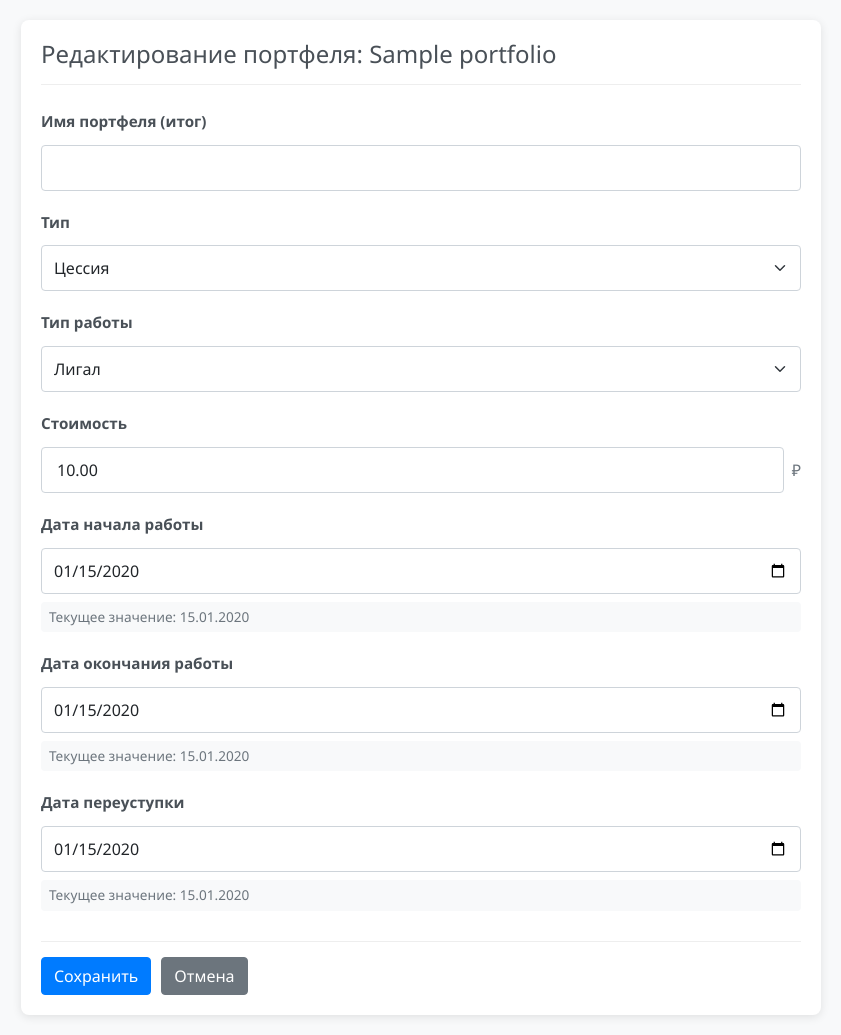
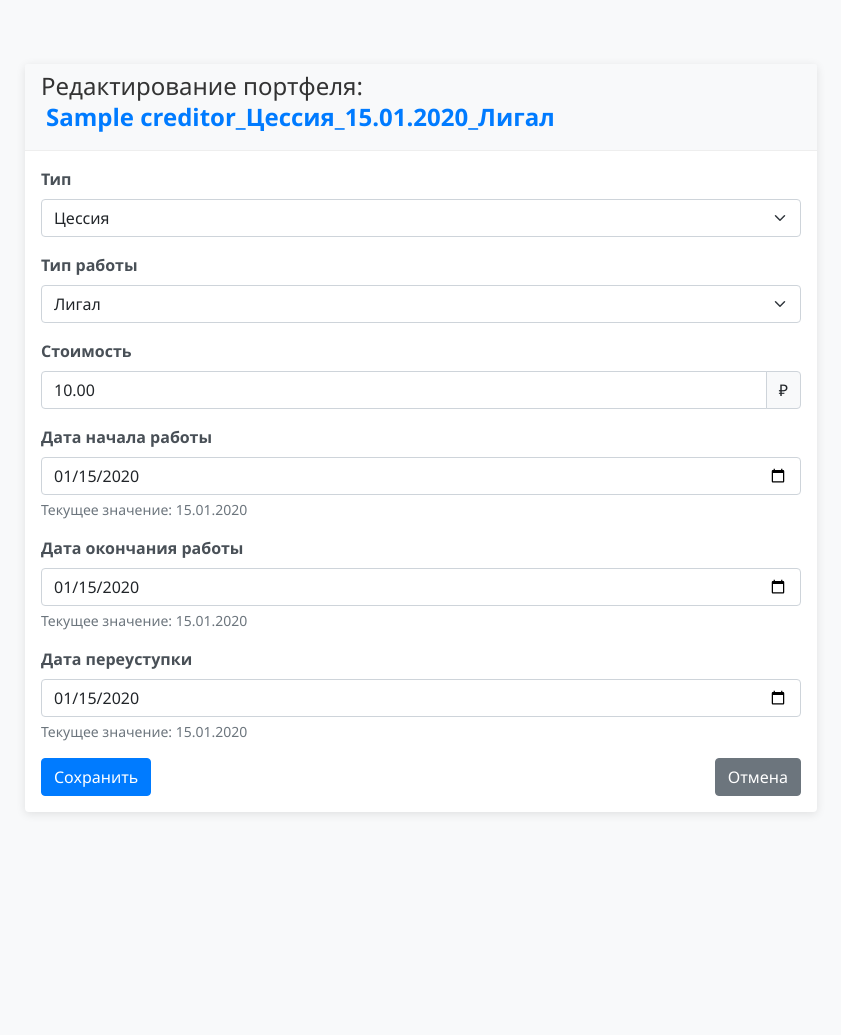
Before and after one commit to Puramid/django_agreements_try2, a Django app: page /portfolio/1/edit/ in a window 1280 px wide. Shown: the whole page, without its empty margins (219-1060 px from the left). After the commit the page ends 814 px from the top, so only its background shows below. Run offline with Django 4.2, Linux system fonts and the light colour scheme; tables that the repository leaves empty hold one stand-in row (values such as "Sample post").

Commit message:
Переделал dashboard, и починил названия

```diff
--- a/deals/templates/base.html
+++ b/deals/templates/base.html
@@ -5,12 +5,15 @@
     <meta name="viewport" content="width=device-width, initial-scale=1.0">
     <title>{% block title %}ECOI{% endblock %}</title>
     <link href="https://cdn.jsdelivr.net/npm/bootstrap@5.1.3/dist/css/bootstrap.min.css" rel="stylesheet">
+    <link rel="stylesheet" href="https://cdn.jsdelivr.net/npm/bootstrap-icons@1.8.1/font/bootstrap-icons.css">
     <style>
         /* Основные стили */
         body {
             font-family: 'Segoe UI', Tahoma, Geneva, Verdana, sans-serif;
             background-color: #f8f9fa;
             color: #333;
+            margin: 0;
+            padding: 0;
         }
 
         .container {
@@ -302,77 +283,59 @@
             color: #0c5460;
         }
 
-        /* Стили для форм */
-        .form-container {
-            max-width: 800px;
-            margin: 0 auto;
-            padding: 20px;
-            background: #fff;
-            border-radius: 8px;
+        .card {
+            border: none;
             box-shadow: 0 2px 10px rgba(0,0,0,0.1);
         }
 
-        .form-header {
-            margin-bottom: 20px;
-            padding-bottom: 10px;
+        .card-header {
+            background-color: #f8f9fa;
             border-bottom: 1px solid #eee;
         }
 
-        .form-group {
-            margin-bottom: 20px;
+        .form-control-plaintext {
+            padding: 0.375rem 0.75rem;
+            font-weight: bold;
+            color: #007bff;
         }
 
-        .form-group label {
-            display: block;
-            margin-bottom: 8px;
-            font-weight: 500;
-            color: #495057;
+        #portfolio-label-preview {
+            color: #007bff;
+            font-weight: bold;
+            transition: all 0.3s ease;
+            display: inline-block;
+            padding: 2px 5px;
+            border-radius: 4px;
+            background-color: #e7f1ff;
         }
 
-        .form-control {
-            width: 100%;
-            padding: 10px 15px;
-            border: 1px solid #ced4da;
-            border-radius: 4px;
-            font-size: 1rem;
-            transition: border-color 0.3s;
+        /* Стили для форм */
+        .form-label {
+            font-weight: 600;
+            color: #495057;
         }
 
         .form-control:focus {
             border-color: #007bff;
-            outline: none;
-            box-shadow: 0 0 0 0.2rem rgba(0,123,255,0.25);
+            box-shadow: 0 0 0 0.25rem rgba(0, 123, 255, 0.25);
         }
 
-        .form-actions {
-            display: flex;
-            gap: 10px;
-            margin-top: 30px;
+        .input-group-text {
+            background-color: #f8f9fa;
+            border-color: #ced4da;
         }
 
-        /* Стили для подтверждения удаления */
-        .confirm-delete {
-            max-width: 500px;
-            margin: 50px auto;
-            padding: 20px;
-            background: #fff;
-            border-radius: 8px;
-            box-shadow: 0 2px 10px rgba(0,0,0,0.1);
+        .invalid-feedback {
+            display: block;
+            width: 100%;
+            margin-top: 0.25rem;
+            font-size: 0.875em;
+            color: #dc3545;
         }
 
-        .confirm-delete h4 {
-            margin-bottom: 20px;
-            color: #495057;
-        }
-
-        .confirm-delete .btn-danger {
-            background-color: #dc3545;
-            border-color: #dc3545;
-        }
-
-        .confirm-delete .btn-danger:hover {
-            background-color: #c82333;
-            border-color: #bd2130;
+        .form-text {
+            font-size: 0.875em;
+            color: #6c757d;
         }
     </style>
 </head>
@@ -459,6 +422,59 @@
                     }
                 }
             }
+
+            // Динамическое обновление имени портфеля в форме редактирования
+            const portfolioForm = document.getElementById('portfolio-form');
+            if (portfolioForm) {
+                const datePlacementField = document.querySelector('#id_date_placement');
+                const processTypeField = document.querySelector('#id_process_type');
+                const labelPreview = document.querySelector('#portfolio-label-preview');
+
+                // Получаем данные договора
+                let creditor, agreementType;
+
+                // Для нового портфеля берем из скрытых полей
+                if (document.querySelector('#agreement-creditor')) {
+                    creditor = document.querySelector('#agreement-creditor').value;
+                    agreementType = document.querySelector('#agreement-type').value;
+                }
+                // Для существующего портфеля берем из контекста
+                else if (labelPreview) {
+                    // Извлекаем данные из текущего имени
+                    const currentLabel = labelPreview.textContent;
+                    const parts = currentLabel.split('_');
+                    if (parts.length >= 4) {
+                        creditor = parts[0];
+                        agreementType = parts[1];
+                    }
+                }
+
+                // Функция обновления имени портфеля
+                function updatePortfolioLabel() {
+                    if (!datePlacementField || !processTypeField || !creditor || !agreementType) return;
+
+                    const datePlacement = datePlacementField.value ?
+                        new Date(datePlacementField.value).toLocaleDateString('ru-RU') : '';
+                    const processType = processTypeField.options[processTypeField.selectedIndex]?.text || '';
+
+                    const newLabel = `${creditor}_${agreementType}_${datePlacement}_${processType}`;
+                    if (labelPreview) {
+                        labelPreview.textContent = newLabel;
+                    }
+                }
+
+                // Добавляем обработчики событий
+                if (datePlacementField) {
+                    datePlacementField.addEventListener('change', updatePortfolioLabel);
+                    datePlacementField.addEventListener('input', updatePortfolioLabel);
+                }
+                if (processTypeField) {
+                    processTypeField.addEventListener('change', updatePortfolioLabel);
+                }
+
+                // Инициализация при загрузке
+                updatePortfolioLabel();
+            }
         });
     </script>
 </body>
--- a/deals/templates/deals/generic_form.html
+++ b/deals/templates/deals/generic_form.html
@@ -1,64 +1,57 @@
 {% extends 'base.html' %}
 {% load humanize %}
-
 {% block title %}{{ view.object|default:"Новый объект" }}{% endblock %}
-
 {% block content %}
-<div class="form-container">
-  <div class="form-header">
+<div class="container mt-4">
+  <div class="row">
+    <div class="col-md-8 offset-md-2">
+      <div class="card">
+        <div class="card-header">
+          <h4>
             {% if view.object %}
               {% if view.object.agreement_code %}
-        <h2>Редактирование договора №{{ view.object.id }}</h2>
+                Редактирование договора №{{ view.object.id }}
               {% else %}
-        <h2>Редактирование портфеля: {{ view.object.label|default:"Без названия" }}</h2>
+                Редактирование портфеля: <span id="portfolio-label-preview"
+                  data-creditor="{{ view.object.agreement.creditor }}"
+                  data-agreement-type="{{ view.object.agreement.get_agreement_type_display }}"
+                  data-date-placement="{{ view.object.date_placement|date:'Y-m-d' }}"
+                  data-process-type="{{ view.object.get_process_type_display }}">{{ view.object.label|default:"Без названия" }}</span>
               {% endif %}
             {% else %}
               {% if 'agreement' in request.path %}
-        <h2>Новый договор</h2>
+                Новый договор
               {% else %}
-        <h2>Новый портфель</h2>
+                Новый портфель: <span id="portfolio-label-preview">Без названия</span>
               {% endif %}
             {% endif %}
+          </h4>
         </div>
-
-  <form method="post" enctype="multipart/form-data">
+        <div class="card-body">
+          <form method="post" enctype="multipart/form-data" id="portfolio-form">
             {% csrf_token %}
-
-    {# --- read-only "итоговое" имя портфеля (для PortfolioForm) --- #}
-    {% if form.label_preview %}
-      <div class="form-group">
-        <div class="form-label">{{ form.label_preview.label }}</div>
-        <div class="form-value">{{ form.label_preview }}</div>
-      </div>
-    {% endif %}
-
             {# --- остальные поля формы --- #}
             {% for field in form %}
               {% if field.name != 'label_preview' %}
-        <div class="form-group">
-          <div class="form-label">{{ field.label }}</div>
-
+                <div class="mb-3">
+                  <label for="{{ field.id_for_label }}" class="form-label">{{ field.label }}</label>
                   {% if field.name == 'total_sum' or field.name == 'total_amount' %}
-            <div class="form-value-with-currency">
+                    <div class="input-group">
                       {{ field }}
-              <span class="currency-symbol">₽</span>
+                      <span class="input-group-text">₽</span>
                     </div>
                   {% else %}
-            <div class="form-value">{{ field }}</div>
+                    {{ field }}
                   {% endif %}
-
                   {% if field.help_text %}
-            <div class="form-help">{{ field.help_text }}</div>
+                    <div class="form-text">{{ field.help_text }}</div>
                   {% endif %}
-
                   {% if field.errors %}
-            <div class="form-errors">{{ field.errors|join:", " }}</div>
+                    <div class="invalid-feedback d-block">{{ field.errors|join:", " }}</div>
                   {% endif %}
-
                   {# Показываем текущее значение для дат при редактировании #}
                   {% if view.object and field.name in 'date_placement,date_finish,cession_date,agreement_date' %}
-            <div class="form-current-value">
-              Текущее значение:
+                    <div class="form-text">Текущее значение:
                       {% if field.name == 'agreement_date' and view.object.agreement_date %}
                         {{ view.object.agreement_date|date:"d.m.Y H:i" }}
                       {% elif field.name == 'date_placement' and view.object.date_placement %}
@@ -73,144 +66,105 @@
                 </div>
               {% endif %}
             {% endfor %}
-
             {# --- скрытое поле для agreement при создании портфеля --- #}
             {% if 'portfolio' in request.path and 'new' in request.path %}
-      <input type="hidden" name="agreement" value="{{ view.agreement.id }}">
+              <input type="hidden" name="agreement" value="{{ view.kwargs.agreement_pk }}">
+              <!-- Скрытые поля для динамического имени портфеля -->
+              <input type="hidden" id="agreement-creditor" value="{{ agreement.creditor }}">
+              <input type="hidden" id="agreement-type" value="{{ agreement.get_agreement_type_display }}">
             {% endif %}
-
             {# --- кнопки --- #}
-    <div class="form-actions">
+            <div class="d-flex justify-content-between">
               <button type="submit" class="btn btn-primary">
                 {% if view.object %}Сохранить{% else %}Создать{% endif %}
               </button>
-
               {% if view.object %}
-        <a href="{% url 'deals:dashboard' %}?agreement={{ view.object.agreement.id }}" class="btn btn-secondary">Отмена</a>
+                <a href="{% url 'deals:dashboard' %}" class="btn btn-secondary">Отмена</a>
               {% else %}
                 <a href="{% url 'deals:dashboard' %}" class="btn btn-secondary">Отмена</a>
               {% endif %}
             </div>
           </form>
         </div>
+      </div>
+    </div>
+  </div>
+</div>
 
-<style>
-  /* Стили для формы */
-  .form-container {
-    max-width: 800px;
-    margin: 0 auto;
-    padding: 20px;
-    background: #fff;
-    border-radius: 8px;
-    box-shadow: 0 2px 10px rgba(0,0,0,0.1);
+{# --- скрипт для динамического расчёта label_preview --- #}
+{% if 'portfolio' in request.path %}
+<script>
+document.addEventListener('DOMContentLoaded', function() {
+  // Поля, влияющие на имя портфеля
+  const datePlacementField = document.querySelector('#id_date_placement');
+  const processTypeField = document.querySelector('#id_process_type');
+  const labelPreview = document.querySelector('#portfolio-label-preview');
+
+  // Получаем данные договора
+  let creditor, agreementType;
+
+  // Для нового портфеля берем из скрытых полей
+  if (document.querySelector('#agreement-creditor')) {
+    creditor = document.querySelector('#agreement-creditor').value;
+    agreementType = document.querySelector('#agreement-type').value;
+  }
+  // Для существующего портфеля берем из data-атрибутов
+  else if (labelPreview) {
+    creditor = labelPreview.getAttribute('data-creditor');
+    agreementType = labelPreview.getAttribute('data-agreement-type');
   }
 
-  .form-header {
-    margin-bottom: 25px;
-    padding-bottom: 15px;
-    border-bottom: 1px solid #eee;
+  // Функция обновления имени портфеля
+  function updatePortfolioLabel() {
+    if (!datePlacementField || !processTypeField || !creditor || !agreementType) return;
+
+    // Получаем значения полей
+    let datePlacement;
+    if (datePlacementField.value) {
+      datePlacement = new Date(datePlacementField.value).toLocaleDateString('ru-RU');
+    } else if (labelPreview && labelPreview.getAttribute('data-date-placement')) {
+      datePlacement = new Date(labelPreview.getAttribute('data-date-placement')).toLocaleDateString('ru-RU');
+    } else {
+      datePlacement = '';
     }
 
-  .form-header h2 {
-    margin: 0;
-    color: #495057;
-    font-size: 1.5rem;
+    let processType;
+    if (processTypeField.value) {
+      processType = processTypeField.options[processTypeField.selectedIndex].text;
+    } else if (labelPreview && labelPreview.getAttribute('data-process-type')) {
+      processType = labelPreview.getAttribute('data-process-type');
+    } else {
+      processType = '';
     }
 
-  .form-group {
-    margin-bottom: 20px;
+    // Формируем новое имя
+    const newLabel = `${creditor}_${agreementType}_${datePlacement}_${processType}`;
+
+    // Обновляем отображаемое имя
+    if (labelPreview) {
+      labelPreview.textContent = newLabel;
+
+      // Добавляем эффект подсветки при изменении
+      labelPreview.style.transition = 'all 0.3s ease';
+      labelPreview.style.backgroundColor = '#e7f1ff';
+      setTimeout(() => {
+        labelPreview.style.backgroundColor = 'transparent';
+      }, 500);
+    }
   }
 
-  .form-label {
-    font-weight: 600;
-    margin-bottom: 12px;
-    color: #495057;
-    font-size: 0.95rem;
+  // Добавляем обработчики событий
+  if (datePlacementField) {
+    datePlacementField.addEventListener('change', updatePortfolioLabel);
+    datePlacementField.addEventListener('input', updatePortfolioLabel);
+  }
+  if (processTypeField) {
+    processTypeField.addEventListener('change', updatePortfolioLabel);
   }
 
-  .form-value {
-    margin-bottom: 8px;
-  }
-
-  .form-value-with-currency {
-    display: flex;
-    align-items: center;
-    margin-bottom: 8px;
-  }
-
-  .form-value-with-currency input {
-    margin-right: 8px;
-  }
-
-  .currency-symbol {
-    font-weight: 500;
-    color: #6c757d;
-  }
-
-  .form-help {
-    font-size: 0.85rem;
-    color: #6c757d;
-    margin-top: 5px;
-    font-style: italic;
-  }
-
-  .form-errors {
-    color: #dc3545;
-    font-size: 0.85rem;
-    margin-top: 5px;
-  }
-
-  .form-current-value {
-    font-size: 0.85rem;
-    color: #6c757d;
-    margin-top: 8px;
-    padding: 5px 8px;
-    background: #f8f9fa;
-    border-radius: 4px;
-  }
-
-  .form-actions {
-    display: flex;
-    justify-content: flex-start;
-    gap: 10px;
-    margin-top: 30px;
-    padding-top: 15px;
-    border-top: 1px solid #eee;
-  }
-
-  /* Стили для полей ввода */
-  .form-value input,
-  .form-value select,
-  .form-value textarea {
-    width: 100%;
-    padding: 10px 12px;
-    border: 1px solid #ced4da;
-    border-radius: 4px;
-    font-size: 1rem;
-    transition: border-color 0.3s;
-  }
-
-  .form-value input:focus,
-  .form-value select:focus,
-  .form-value textarea:focus {
-    border-color: #80bdff;
-    outline: 0;
-    box-shadow: 0 0 0 0.2rem rgba(0, 123, 255, 0.25);
-  }
-
-  /* Адаптивность */
-  @media (max-width: 768px) {
-    .form-container {
-      padding: 15px;
-    }
-
-    .form-actions {
-      flex-direction: column;
-    }
-
-    .form-actions .btn {
-      width: 100%;
-    }
-  }
-</style>
+  // Инициализация при загрузке
+  updatePortfolioLabel();
+});
+</script>
+{% endif %}
 {% endblock %}
```
Also changed, not shown: other parts of deals/templates/base.html (+12 -34 lines), deals/templates/deals/dashboard.html (+3 -4 lines). Lines whose indentation alone changed are shown as unchanged.
